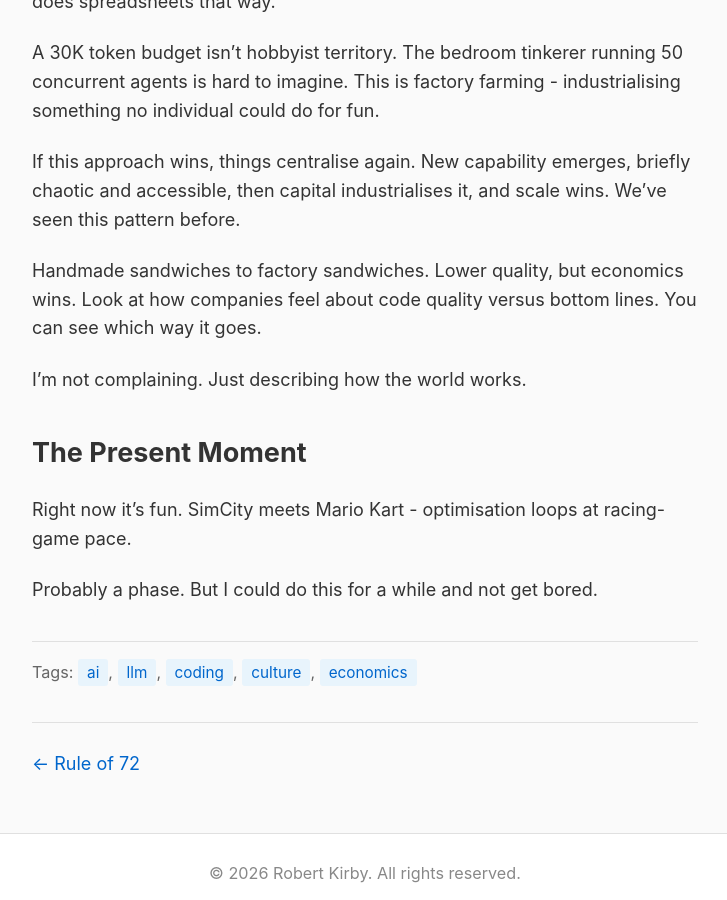
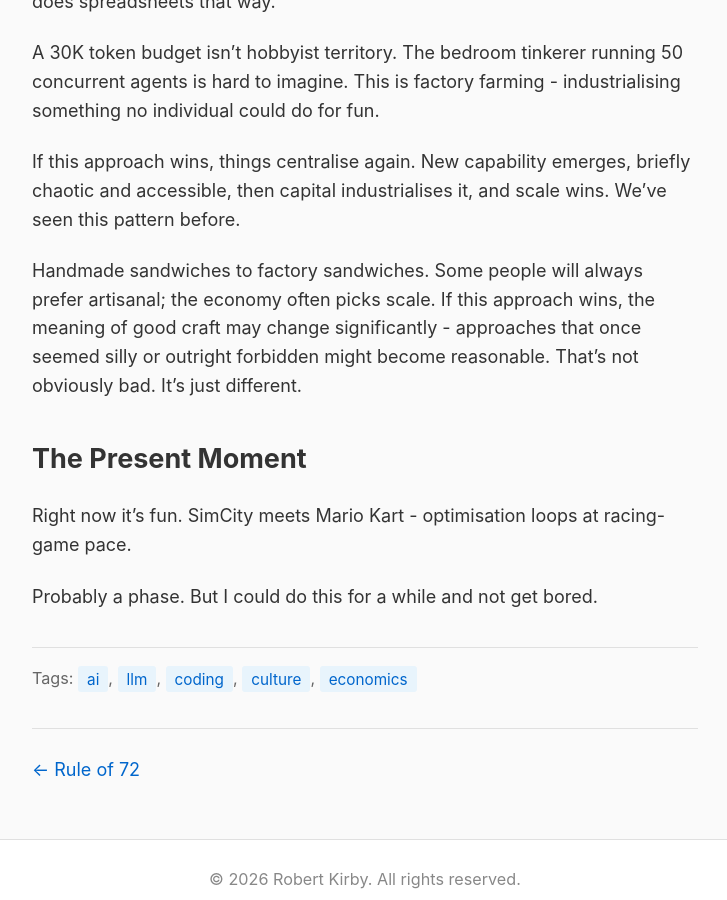
Before and after one commit to rob137/rob137.github.io, a Jekyll site: the page built from _posts/2026-01-12-the-upside-down.md, in a window 1280 px wide and 900 px high, scrolled down 1827 px. Shown: the whole window, without its empty margins (275-1002 px from the left). Built offline with Jekyll 4.4.1, drawn with Linux system fonts in a browser that asks for light colours.

Commit message:
Reframe quality section - craft may change, not decline
Co-Authored-By: Claude Opus 4.5 <noreply@anthropic.com>

```diff
--- a/_posts/2026-01-12-the-upside-down.md
+++ b/_posts/2026-01-12-the-upside-down.md
@@ -44,9 +44,7 @@ A 30K token budget isn't hobbyist territory. The bedroom tinkerer running 50 con
 
 If this approach wins, things centralise again. New capability emerges, briefly chaotic and accessible, then capital industrialises it, and scale wins. We've seen this pattern before.
 
-Handmade sandwiches to factory sandwiches. Lower quality, but economics wins. Look at how companies feel about code quality versus bottom lines. You can see which way it goes.
-
-I'm not complaining. Just describing how the world works.
+Handmade sandwiches to factory sandwiches. Some people will always prefer artisanal; the economy often picks scale. If this approach wins, the meaning of good craft may change significantly - approaches that once seemed silly or outright forbidden might become reasonable. That's not obviously bad. It's just different.
 
 ## The Present Moment
 
```
